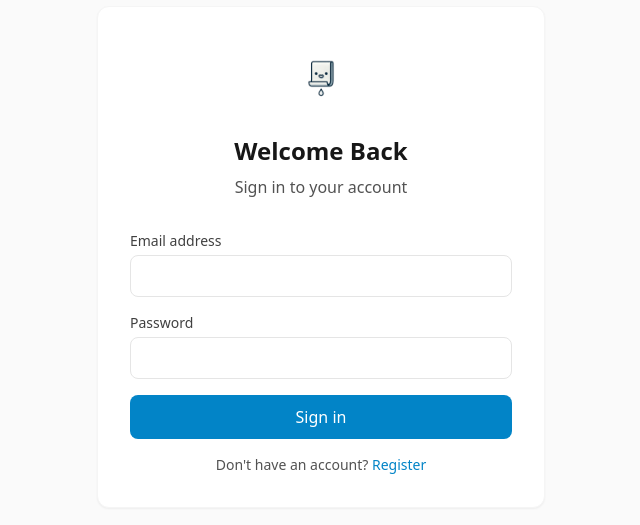
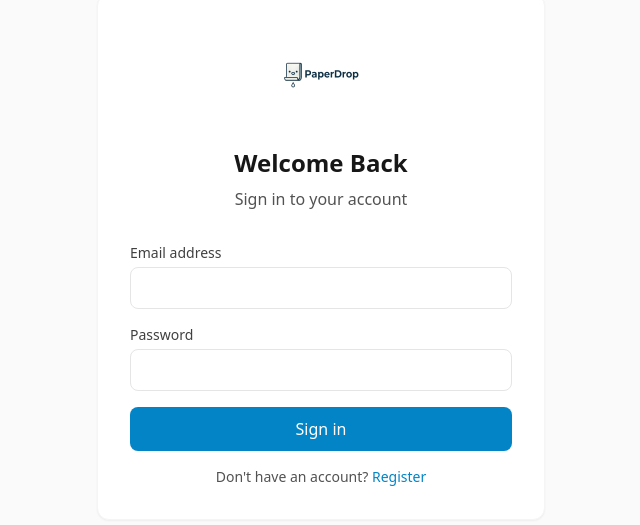
Before and after one commit to hadlocna/PaperDrop, a React (Vite) app in the folder frontend/: page /login in a window 1280 px wide. Shown: the part 143-668 px from the top of the page, without its empty margins (319-959 px from the left). Built offline with nearby package versions, Linux system fonts and the light colour scheme; no server answers.

Commit message:
style: update auth pages to use larger horizontal logo

```diff
--- a/frontend/src/pages/Login.tsx
+++ b/frontend/src/pages/Login.tsx
@@ -3,7 +3,7 @@ import { useNavigate, Link, useLocation } from 'react-router-dom';
 import { client } from '../api/client';
 import { useAuth } from '../context/AuthContext';
 import { AlertCircle } from 'lucide-react';
-import logo from '../assets/logo.png';
+import logoHorizontal from '../assets/logo-horizontal.png';
 
 export function Login() {
     const [email, setEmail] = useState('');
@@ -42,7 +42,7 @@ export function Login() {
         <div className="min-h-screen bg-neutral-50 flex items-center justify-center p-4">
             <div className="max-w-md w-full bg-white rounded-xl shadow-sm border border-neutral-100 p-8">
                 <div className="text-center mb-8">
-                    <img src={logo} alt="PaperDrop" className="w-20 h-20 mx-auto mb-4" />
+                    <img src={logoHorizontal} alt="PaperDrop" className="h-24 w-auto mx-auto mb-6" />
                     <h1 className="text-2xl font-bold text-neutral-900">Welcome Back</h1>
                     <p className="text-neutral-600 mt-2">Sign in to your account</p>
                 </div>
--- a/frontend/src/pages/Register.tsx
+++ b/frontend/src/pages/Register.tsx
@@ -1,7 +1,7 @@
 import React, { useState } from 'react';
 import { useNavigate } from 'react-router-dom';
 import { registerUser } from '../api/client';
-import logo from '../assets/logo.png';
+import logoHorizontal from '../assets/logo-horizontal.png';
 
 export const Register = () => {
     const navigate = useNavigate();
@@ -41,7 +41,7 @@ export const Register = () => {
     return (
         <div className="min-h-screen bg-gray-50 flex flex-col justify-center py-12 sm:px-6 lg:px-8">
             <div className="sm:mx-auto sm:w-full sm:max-w-md">
-                <img src={logo} alt="PaperDrop" className="w-20 h-20 mx-auto mb-6" />
+                <img src={logoHorizontal} alt="PaperDrop" className="h-24 w-auto mx-auto mb-6" />
                 <h2 className="mt-6 text-center text-3xl font-extrabold text-gray-900">
                     Create your account
                 </h2>
```
